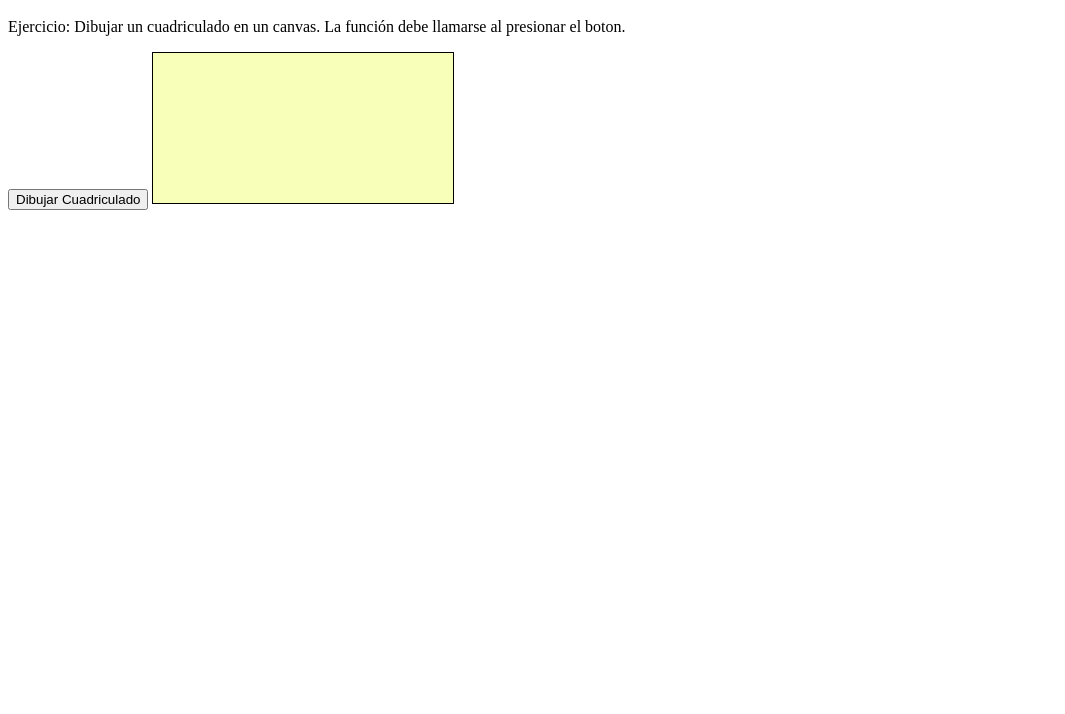
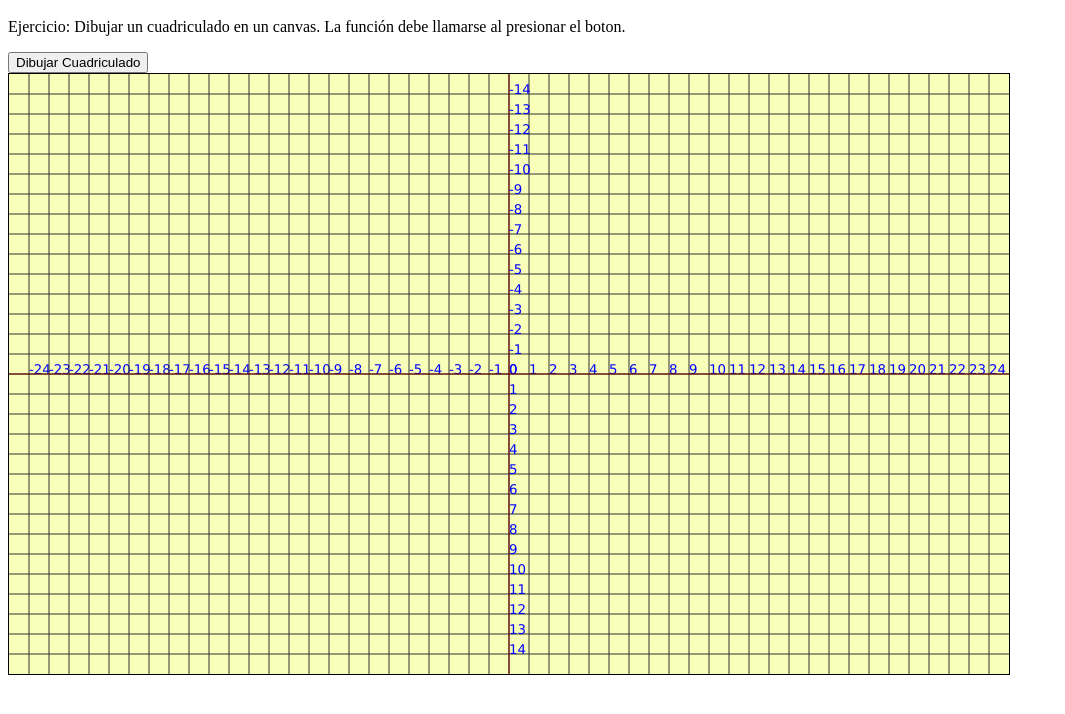
Before and after one commit to UCC-LabCompu2/ejercicios2023-FranIngelmo, a plain HTML site: page Ejercicios-JavaScript/canvas_cuadriculado.html in a window 1280 px wide. Both pictures are taken after a click on the button "Dibujar Cuadriculado". Shown: the part 66-780 px from the top of the page, without its empty margins (0-1065 px from the left). Drawn offline with Linux system fonts and the light colour scheme; a web font is replaced by a local one.

Commit message:
Se estan completando los ejercicos en clases

```diff
--- a/Ejercicios-JavaScript/canvas_cuadriculado.html
+++ b/Ejercicios-JavaScript/canvas_cuadriculado.html
@@ -5,15 +5,17 @@
     <title>Canvas con Circulo y Cuadrado</title>
     <link href="https://fonts.googleapis.com/css?family=Inknut+Antiqua" rel="stylesheet">
     <link href="miEstilo.css" type="text/css" rel="stylesheet">
+    <script type="text/javascript" src="misFunciones.js"></script>
 </head>
 
 <body>
 <h1>Canvas 2</h1>
 <p>Ejercicio: Dibujar un cuadriculado en un canvas. La función debe llamarse al presionar el boton.</p>
-<button>
+<button onclick="dibujarCuadriculado()">
     Dibujar Cuadriculado
 </button>
-<canvas id="myCanvas" class="ejer">
+<br>
+<canvas id="myCanvas" class="ejer" width="1000px" height="600px">
     Tu navegador no soporta el tag de HTML5 canvas.
 </canvas>
 
--- a/Ejercicios-JavaScript/misFunciones.js
+++ b/Ejercicios-JavaScript/misFunciones.js
@@ -98,6 +98,7 @@ let mostrar_ocultar = (valor) =>{
 
 
 let verLetra= (id, value)=>{
+    let num1, num2;
     if(isNaN(value)) {
         num1 = "";
         num2 = "";
@@ -186,6 +187,11 @@ let tomarDatosLS = () => {
     document.getElementById("dist").value= `${cant} ${unid}`;
 }
 
+/**
+ * Permite dibujar un circulo y un cuadrado en un canvas
+ * @method dibujarCirculoCuadrado
+ */
+
 let dibujarCirculoCuadrado = () => {
     const canvas = document.getElementById("myCanvas");
     const ctx = canvas.getContext("2d");
@@ -212,6 +218,11 @@ let dibujarCirculoCuadrado = () => {
 }
 
 
+/**
+ * Permite dibujar en un canvas y luego limpiarlo cuand queramos
+ * @method limpiarcanvas, dibujar
+ */
+
 let limpiarcanvas = () => {
     const canvas = document.getElementById("myCanvas");
     const ctx = canvas.getContext("2d");
@@ -237,3 +248,105 @@ let dibujar = () => {
     }
 
 }
+
+/**
+ * Permite dibujar un canvas cuadriculado marcando el medio del canvas
+ * @method dibujarCuadriculado
+ */
+
+let dibujarCuadriculado = () => {
+    const canvas = document.getElementById("myCanvas");
+    const ctx = canvas.getContext("2d");
+    const anchoMax = canvas.width;
+    const alturaMax = canvas.height;
+    const paso=20; //Movimiento del i=20
+    let ejeX=-24;
+    let ejeY=-14
+
+    //Lineas verticales
+    for(let i=paso; i<anchoMax; i+=paso) {
+        ctx.beginPath();
+        ctx.moveTo(i, 0);
+        ctx.lineTo(i, alturaMax);
+        ctx.strokeStyle = "#333";
+        ctx.stroke();
+
+        ctx.font="10pt Verdana";
+        ctx.fillStyle = "blue";
+        ctx.fillText( ejeX, i, alturaMax/2);
+        ctx.closePath();
+        ejeX++;
+    }
+
+    //Lineas horizontales
+    for(let i=paso; i<alturaMax; i+=paso) {
+        ctx.beginPath();
+        ctx.moveTo(0, i);
+        ctx.lineTo(anchoMax, i);
+        ctx.strokeStyle = "#333";
+        ctx.stroke();
+
+        ctx.font="10pt Verdana";
+        ctx.fillStyle = "blue";
+        ctx.fillText( ejeY, anchoMax/2, i);
+        ctx.closePath();
+        ejeY++;
+        ctx.closePath();
+    }
+
+    //Eje X
+    ctx.beginPath();
+    ctx.moveTo(0, alturaMax/2);
+    ctx.lineTo(anchoMax, alturaMax/2);
+    ctx.strokeStyle = "#720202";
+    ctx.stroke();
+    ctx.closePath();
+
+    //Eje Y
+    ctx.beginPath();
+    ctx.moveTo(anchoMax/2, 0);
+    ctx.lineTo(anchoMax/2, alturaMax);
+    ctx.strokeStyle = "#720202";
+    ctx.stroke();
+    ctx.closePath();
+
+}
+
+/**
+ * Permite dibujar una imagen en un canvas poniendo su posicion en el canvas y si no esta dar error
+ * @method dibujarImagen, abrirDialog, cerrarDialog
+ */
+
+let dibujarImagen = (posX, posY) => {
+    const canvas = document.getElementById("myCanvas");
+    const ctx = canvas.getContext("2d");
+
+    canvas.width = canvas.width; //Para resetear el canvas
+    console.log(posX, posY);
+    if(posX<0 || posY<0 || posX>canvas.width || posY>canvas.height){
+        abrirDialog();
+    }else {
+
+        let img;
+        img = new Image();
+        img.src = "images/auto.png";
+
+
+        img.onload = function () {
+            ctx.drawImage(img, posX, posY);
+        }
+    }
+
+}
+
+let abrirDialog = () => {
+    const dialog = document.getElementById("myDialog");
+    dialog.showModal();
+
+}
+
+let cerrarDialog = () => {
+    const dialog = document.getElementById("myDialog");
+    dialog.close();
+
+}
```
Also changed, not shown: Ejercicios-JavaScript/canvas_x-y.html (+10 -2 lines).
